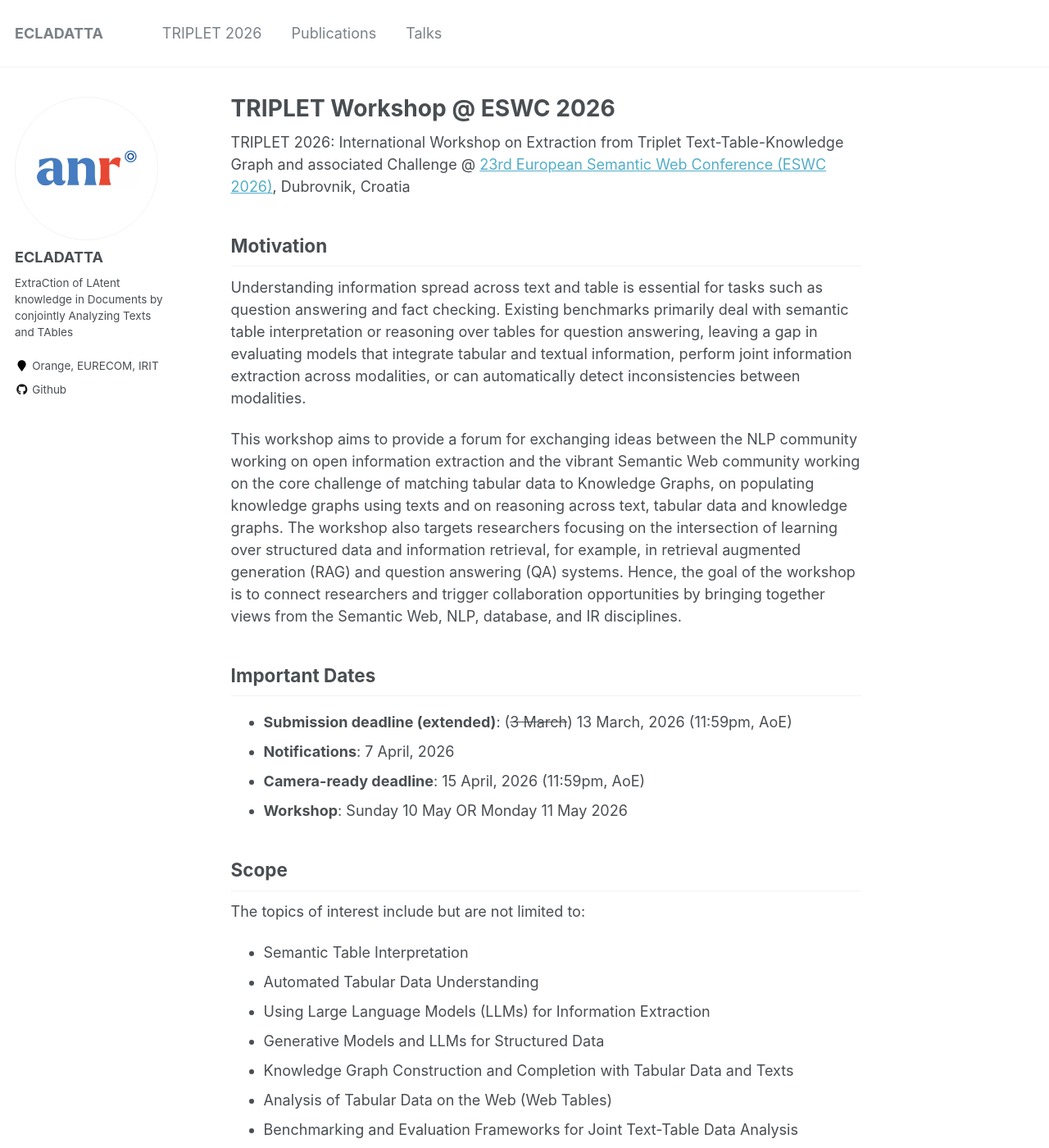
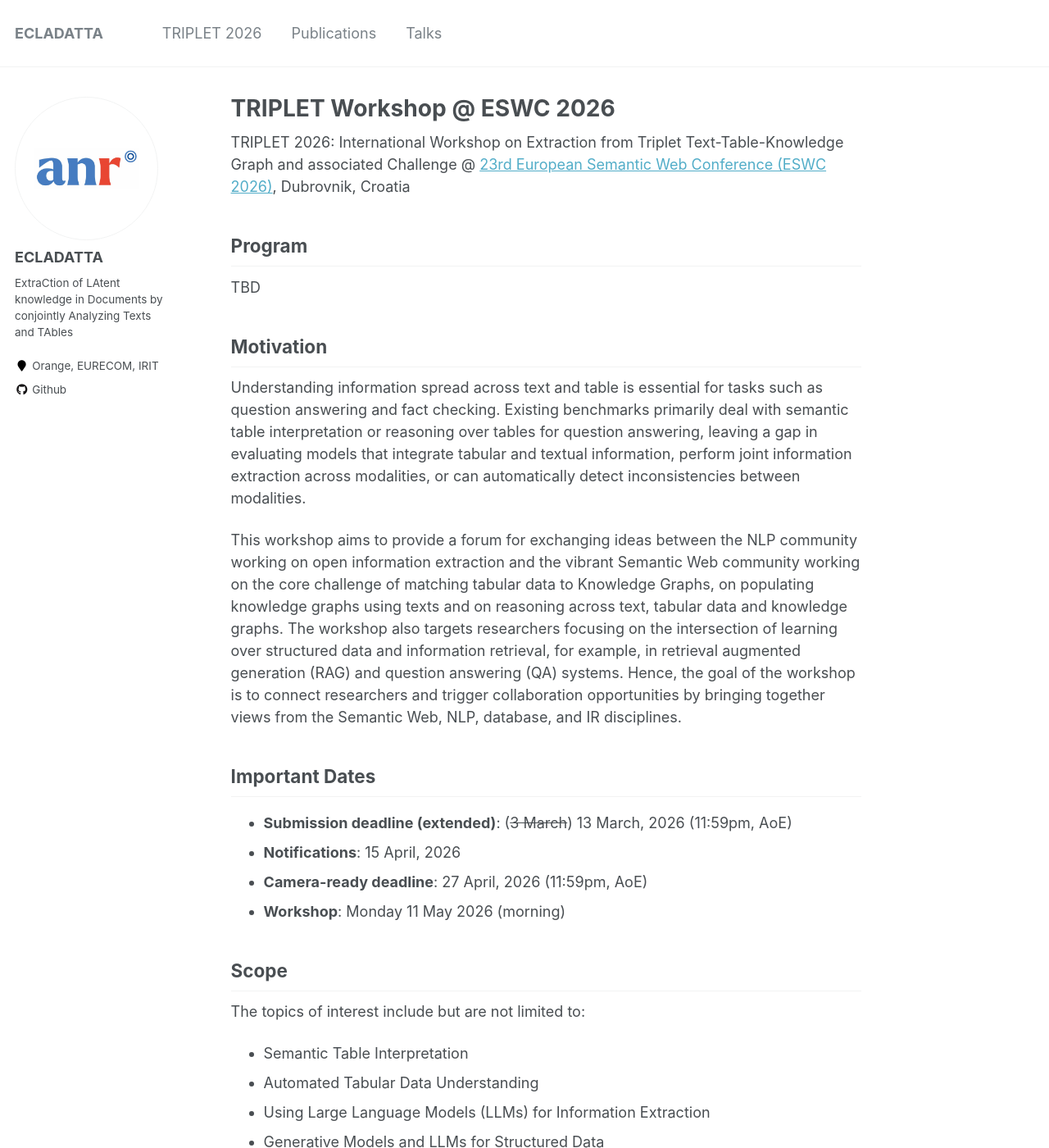
Before and after one commit to ecladatta/ecladatta.github.io, a Jekyll site: the page built from _pages/triplet.md, in a window 1280 px wide and 1400 px high. Shown: the whole window at 82% size. Built offline with Jekyll 4.4.1, drawn with Linux system fonts in a browser that asks for light colours; some of the changed text lies outside the part shown.

Commit message:
Update deadlines for the main workshop and the associated challenge

```diff
--- a/_pages/triplet.md
+++ b/_pages/triplet.md
@@ -7,6 +7,10 @@ author_profile: true
 
 TRIPLET 2026: International Workshop on Extraction from Triplet Text-Table-Knowledge Graph and associated Challenge @ [23rd European Semantic Web Conference (ESWC 2026)](https://2026.eswc-conferences.org/), Dubrovnik, Croatia
 
+## Program
+
+TBD
+
 ## Motivation
 Understanding information spread across text and table is essential for tasks such as question answering and fact checking. Existing benchmarks primarily deal with semantic table interpretation or reasoning over tables for question answering, leaving a gap in evaluating models that integrate tabular and textual information, perform joint information extraction across modalities, or can automatically detect inconsistencies between modalities.
 
@@ -15,9 +19,9 @@ This workshop aims to provide a forum for exchanging ideas between the NLP commu
 ## Important Dates
 
 + **Submission deadline (extended)**: (~~3 March~~) 13 March, 2026 (11:59pm, AoE)
-+ **Notifications**: 7 April, 2026
-+ **Camera-ready deadline**: 15 April, 2026 (11:59pm, AoE)
-+ **Workshop**: Sunday 10 May OR Monday 11 May 2026
++ **Notifications**: 15 April, 2026
++ **Camera-ready deadline**: 27 April, 2026 (11:59pm, AoE)
++ **Workshop**: Monday 11 May 2026 (morning)
 
 ## Scope
 
@@ -85,8 +89,7 @@ Participants should [register on Codabench](https://www.codabench.org/) and then
 | Release of training set               | 13 February 2026 |
 | Deadline for registering to the challenge |15 March 2026 |
 | Release of test set                   | 24 March 2026 |
-| Submission of results                 | 10 April 2026 |
-| System Results                        | 17 April 2026 |
+| Submission of results                 | 20 April 2026 |
 | Submission of System Papers           | 28 April 2026 |
 | Presentations @ TRIPLET Workshop      | May 2026 |
 
```
